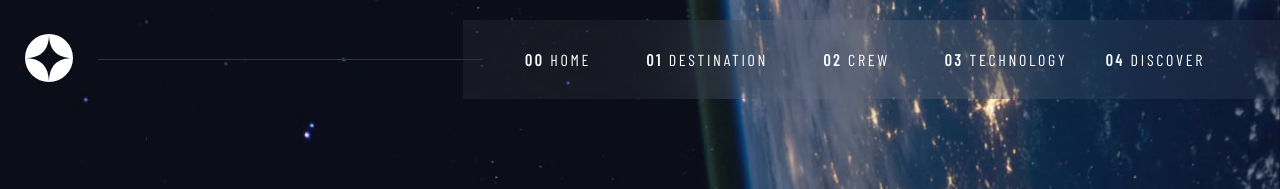
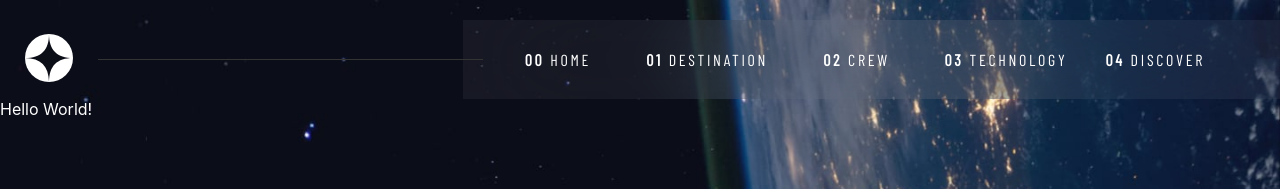
Before and after one commit to jodevera/spacetour-react, a React (Create React App) app: page /admin in a window 1280 px wide. Shown: the top 189 px of the page. Built offline with nearby package versions, Linux system fonts and the light colour scheme; a web font is replaced by a local one.

Commit message:
interjected admin page

```diff
--- a/src/App.js
+++ b/src/App.js
@@ -10,6 +10,7 @@
 import Crew from "./components/Pages/Crew";
 import Discover from "./components/Pages/Discover";
 import Technology from "./components/Pages/Technology";
+import Admin from "./components/Pages/Admin";
 import Navbar from "./components/Navbar/Navbar";
 
 function App() {
@@ -52,6 +53,7 @@
           <Route path="/crew" element={<Crew />} />
           <Route path="/technology" element={<Technology />} />
           <Route path="/discover" element={<Discover />} />
+          <Route path="/admin" element={<Admin />} />
         </Routes>
       </div>
     </Router>
--- a/src/components/Pages/Admin.js
+++ b/src/components/Pages/Admin.js
@@ -0,0 +1,7 @@
+const Admin = () => {
+    return (
+        <div>Hello World!</div>
+    );
+}
+
+export default Admin;
```
